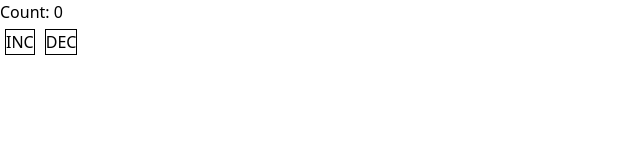
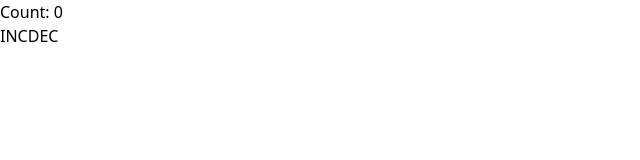
Before and after one commit to RudraJat/react-class, a React (Vite) app: page / in a window 1280 px wide. Shown: the top 160 px of the page, without its empty margins (0-640 px from the left). Built offline with nearby package versions, Linux system fonts and the light colour scheme.

Commit message:
learn about redux toolkit

```diff
--- a/package.json
+++ b/package.json
@@ -10,6 +10,7 @@
     "preview": "vite preview"
   },
   "dependencies": {
+    "@reduxjs/toolkit": "^2.11.2",
     "@tailwindcss/vite": "^4.1.17",
     "axios": "^1.13.2",
     "react": "^19.1.1",
--- a/src/App.jsx
+++ b/src/App.jsx
@@ -52,6 +52,9 @@ import InputColor from "./ETPDay1-9/7useRef.jsx";
 import {Provider} from "react-redux";
 import store from "./ETPDay1-9/reduxs/store.jsx";
 import CounterRedux from "./ETPDay1-9/reduxs/CounterRedux.jsx";
+import CounterRTK from "./ETPDay1-9/RTK/CounterRTK.jsx";
+import storeRtk from "./ETPDay1-9/RTK/storeRtk.jsx";
+
 
 function App(){
 
@@ -151,9 +154,15 @@ function App(){
 // )
 
 
+// return(
+//     <Provider store = {store}>
+//         <CounterRedux/>
+//     </Provider>
+// )
+
 return(
-    <Provider store = {store}>
-        <CounterRedux/>
+    <Provider store={storeRtk}>
+        <CounterRTK/>
     </Provider>
 )
 }
--- /dev/null
+++ b/src/ETPDay1-9/RTK/CounterRTK.jsx
@@ -0,0 +1,17 @@
+import {increment, decrement} from "./countSlice.jsx";
+import {useDispatch, useSelector} from "react-redux";
+
+function CounterRTK(){
+    const count = useSelector((state)=> state.counter.count);
+    const dispatch = useDispatch();
+
+    return(
+        <div>
+            <h1>Count: {count}</h1>
+            <button onClick={()=>dispatch(increment())}>INC</button>
+            <button onClick={()=>dispatch(decrement())}>DEC</button>
+        </div>
+    )
+}
+
+export default CounterRTK;
--- /dev/null
+++ b/src/ETPDay1-9/RTK/countSlice.jsx
@@ -0,0 +1,17 @@
+import {createSlice} from  "@reduxjs/toolkit";
+
+const countSlice = createSlice({
+    name: "counter",
+    initialState: {count:0},
+    reducers:{
+        increment: (state)=>{
+            state.count += 1;
+        },
+        decrement: (state)=>{
+            state.count -= 1;
+        }
+    }
+})
+
+export const {increment, decrement} = countSlice.actions;
+export default countSlice.reducer;
--- /dev/null
+++ b/src/ETPDay1-9/RTK/storeRtk.jsx
@@ -0,0 +1,10 @@
+import {configureStore} from "@reduxjs/toolkit";
+import countReducer from "./countSlice.jsx";
+
+const storeRtk = configureStore({
+    reducer:{
+        counter: countReducer
+    }
+});
+
+export default storeRtk;
```
Also changed, not shown: 1 other file (tests, documents, lock files or other folders).
